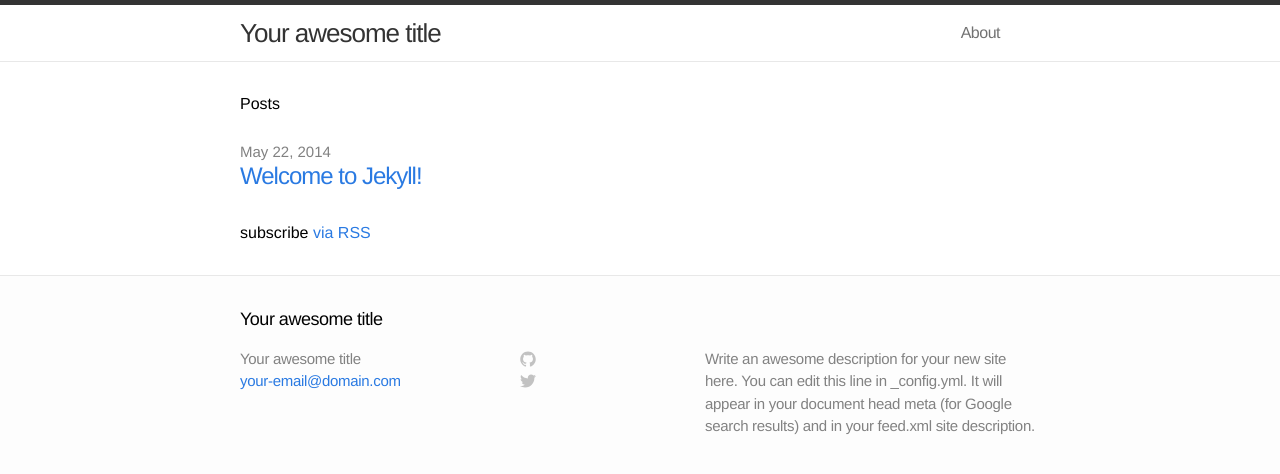
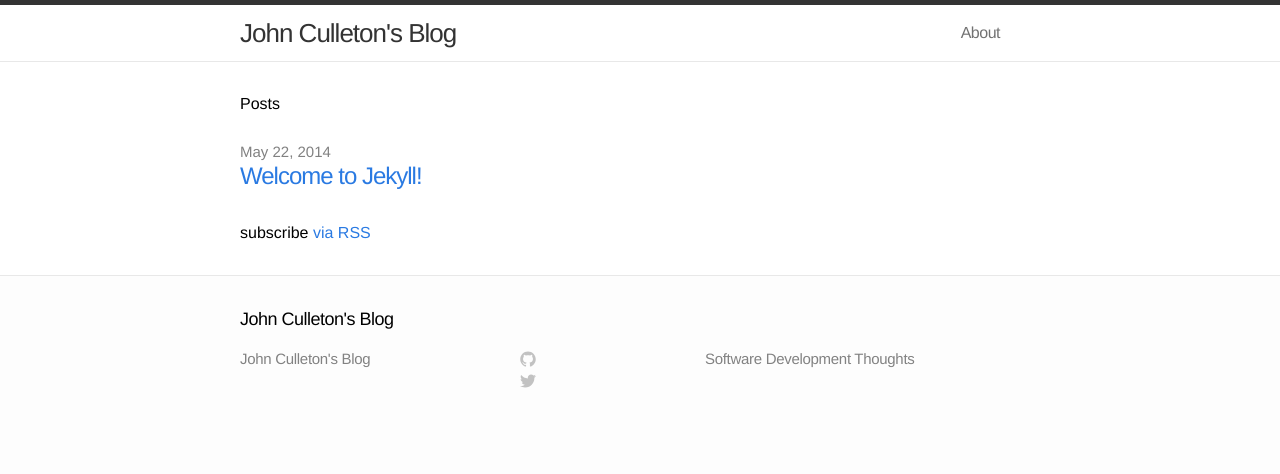
Before and after one commit to jcullet/jcullet.github.io, a Jekyll site: the page built from index.html, in a window 1280 px wide. Shown: the top 474 px of the page. Built offline with Jekyll 4.4.1, drawn with Linux system fonts in a browser that asks for light colours.

```diff
--- a/_config.yml
+++ b/_config.yml
@@ -1,9 +1,9 @@
 # Site settings
-title: Your awesome title
-email: your-email@domain.com
-description: "Write an awesome description for your new site here. You can edit this line in _config.yml. It will appear in your document head meta (for Google search results) and in your feed.xml site description."
+title: John Culleton's Blog
+#email: your-email@domain.com
+description: "Software Development Thoughts"
 baseurl: ""
-url: "http://yourdomain.com"
+url: "http://blog.johnculleton.com"
 
 # Build settings
 markdown: kramdown
```
